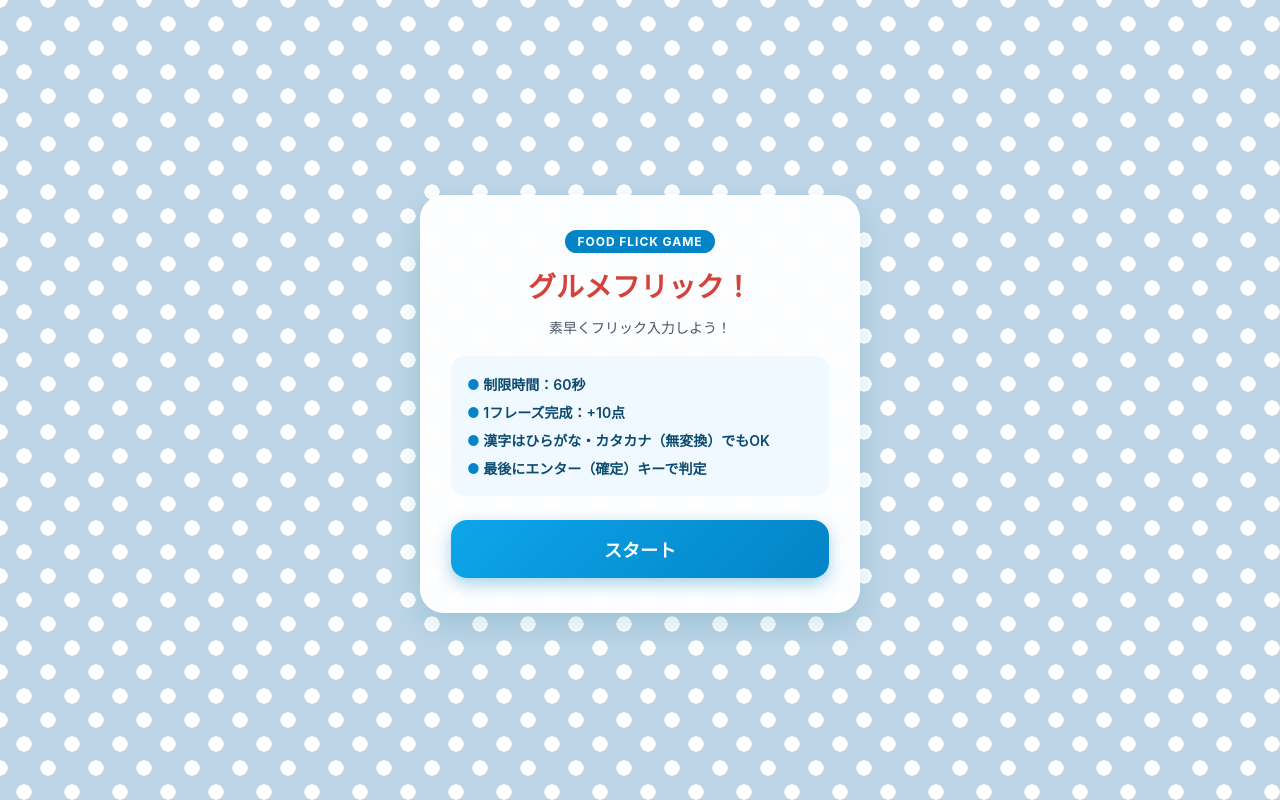
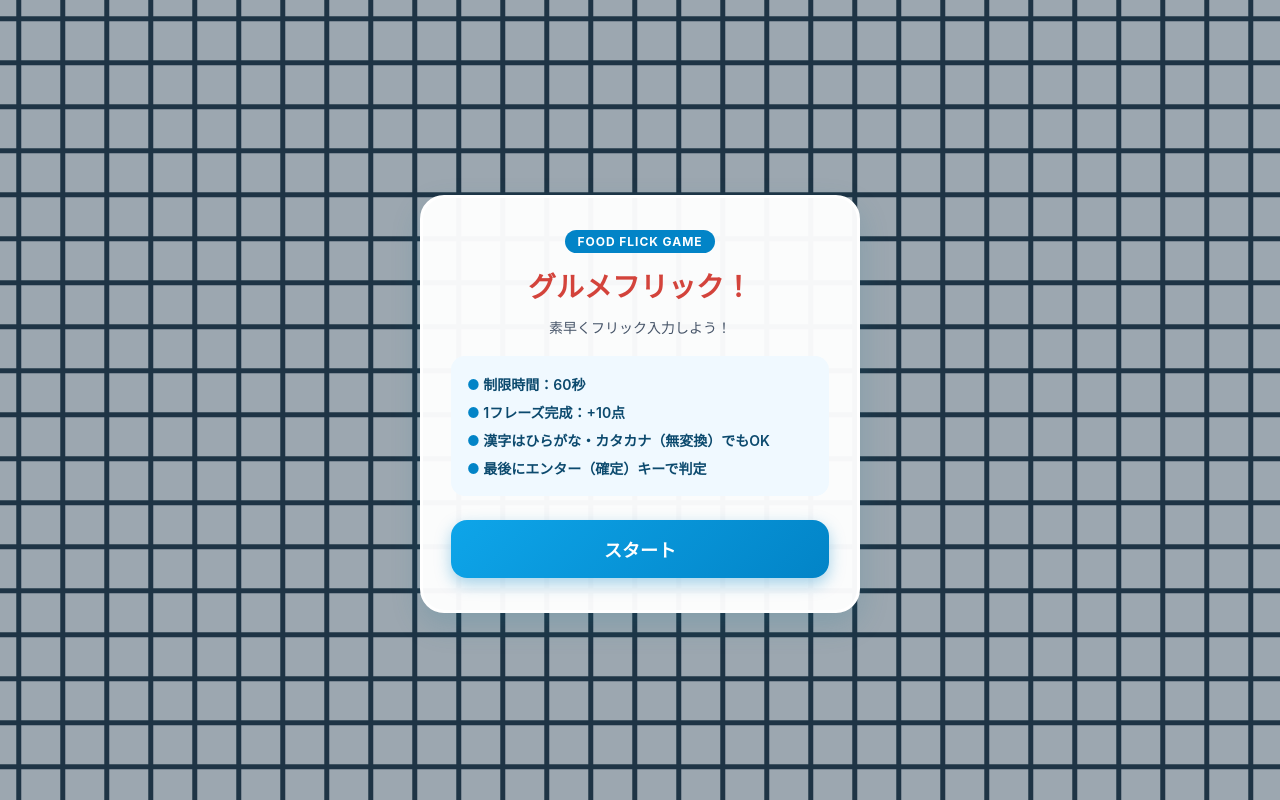
Before and after one commit to akanu-aaa/foods.app, a React (Vite) app: page / in a window 1280 px wide. Built offline with nearby package versions, Linux system fonts and the light colour scheme.

Commit message:
bugfix15

```diff
--- a/src/App.css
+++ b/src/App.css
@@ -20,11 +20,17 @@ body {
   justify-content: center;
   align-items: flex-start;
   padding: 16px;
-  background-color: #bdd5e7;
-  background-image: radial-gradient(#ffffff 22%, transparent 23%),
-    radial-gradient(#ffffff 22%, transparent 23%);
-  background-size: 48px 48px;
+  background-color: #9ca7b0;
+  background-image: linear-gradient(#1e3445 5px, transparent 5px),
+    linear-gradient(90deg, #1e3445 5px, transparent 5px);
+  background-size: 44px 44px;
+  animation: patternScroll 4s linear infinite;
   background-position: 0 0, 24px 24px;
+}
+
+@keyframes patternScroll {
+  0% { background-position: 0 0; }
+  100% { background-position: 44px 44px; }
 }
 
 /* メインカード（スマホでは画面幅いっぱい、PCでは中央配置） */
```
